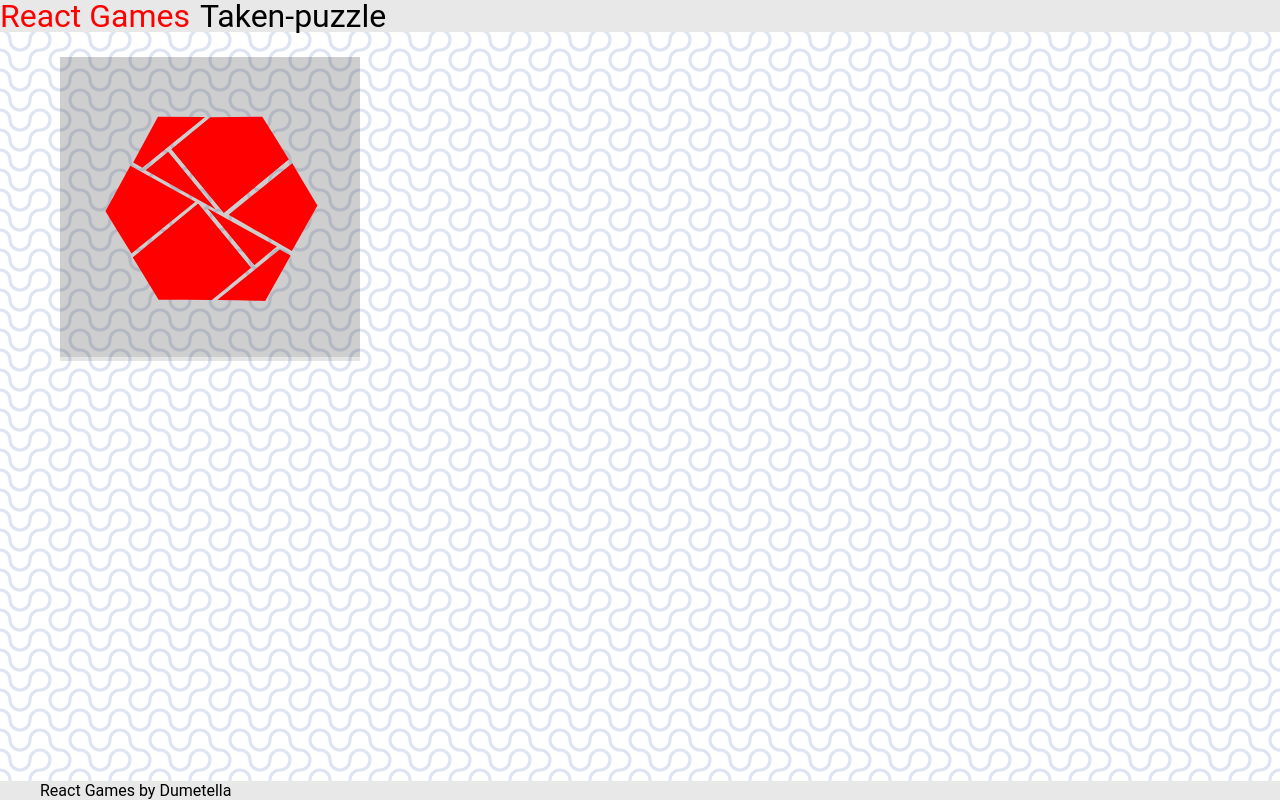
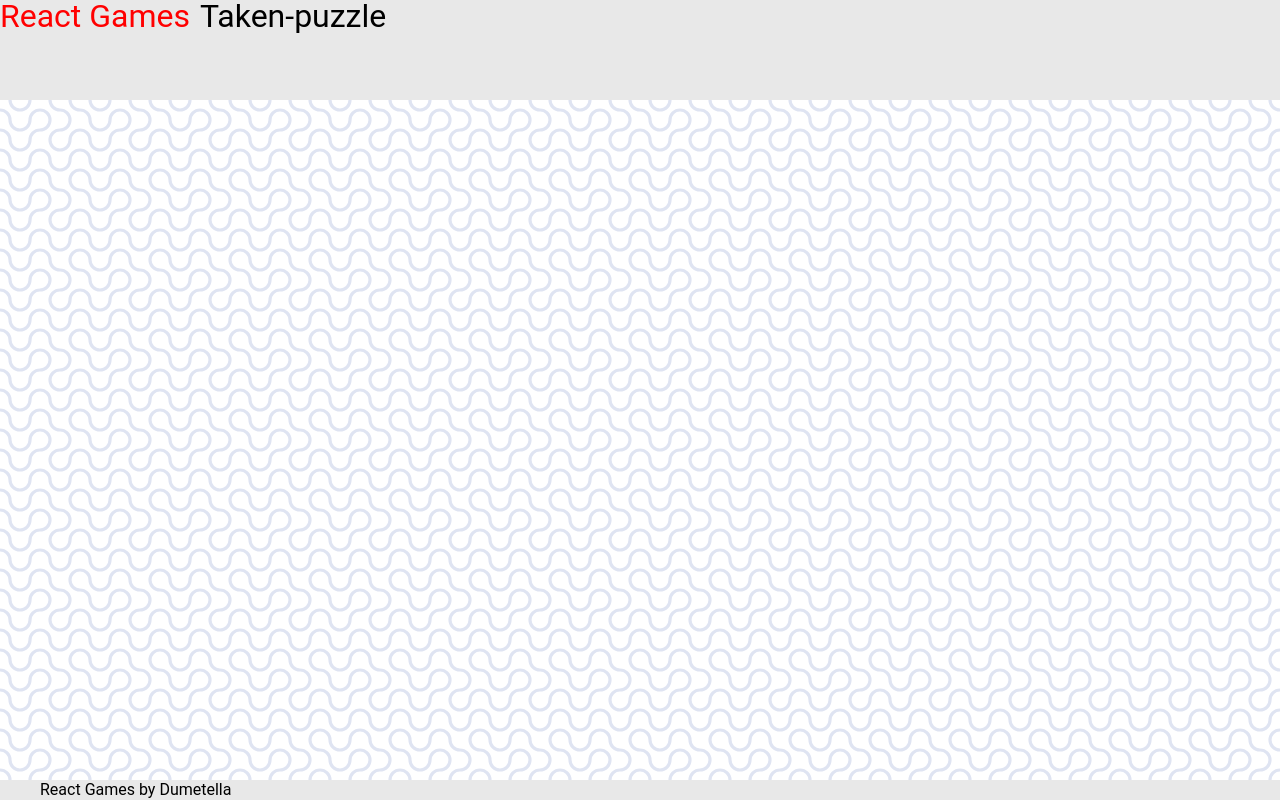
Before and after one commit to Dumetella/react-15game, a React (Create React App) app: page / in a window 1280 px wide. Built offline with nearby package versions, Linux system fonts and the light colour scheme.

Commit message:
logo scrapped

```diff
--- a/package.json
+++ b/package.json
@@ -3,9 +3,7 @@
   "version": "0.1.0",
   "private": true,
   "dependencies": {
-    "@types/lodash": "^4.14.173",
     "cra-template-typescript": "1.1.2",
-    "lodash": "^4.17.21",
     "react": "^17.0.2",
     "react-dom": "^17.0.2",
     "react-router-dom": "^5.3.0",
--- a/src/components/FooterStyle.tsx
+++ b/src/components/FooterStyle.tsx
@@ -1,8 +1,9 @@
 import styled from 'styled-components';
 
 export const MyFooter = styled.footer`
-    position:absolute;
-    bottom:0;
-    width:100%;
+    position: absolute;
+    bottom: 0;
+    width: 100%;
     background-color: rgb(232, 232, 232);
+    height: 20px;
 `;
--- a/src/components/Header.tsx
+++ b/src/components/Header.tsx
@@ -1,6 +1,7 @@
 import React from 'react';
 import { Link } from 'react-router-dom';
 import { LinksContainer, LinksItem, LinksList, Nav } from './HeaderStyle';
+
 import Container from './ui/Container';
 
 
--- a/src/components/HeaderStyle.tsx
+++ b/src/components/HeaderStyle.tsx
@@ -7,6 +7,7 @@ export const Nav = styled.nav`
     background-color: rgb(232, 232, 232);
     z-index: 10;
     box-sizing: border-box;
+    height: 100px;
 `;
 
 export const LinksContainer = styled.div`
--- a/src/components/Logo.tsx
+++ /dev/null
@@ -1,33 +0,0 @@
-import React from 'react';
-import './logo.css';
-
-export default function Logo(): JSX.Element {
-    return (
-        <div>
-            <svg width="0" height="0">
-                <defs>
-                    <clipPath id="hexagon-1"><path d="m65 148.5c16.635 2.2077 33.27 4.4154 49.904 6.623 10.949-13.445 21.897-26.889 32.846-40.334v-50.537h-82.75v84.248z" /></clipPath>
-                    <clipPath id="hexagon-2"><path d="m65 234.66c23.002-9.2552 46.004-18.51 69.006-27.766-6.6-15.97-13.2-31.95-19.79-47.93-16.409-2.15-32.814-4.29-49.22-6.43v82.137z" /></clipPath>
-                    <clipPath id="hexagon-3"><path d="m117.93 157.59 19.939 47.975 9.8789-3.8801v-80.684z" /></clipPath>
-                    <clipPath id="hexagon-4"><path d="m73.498 235.75h74.127v-29.309c-24.709 9.7695-49.418 19.539-74.127 29.309z" /></clipPath>
-                    <clipPath id="hexagon-5"><path d="m151.62 93.449c25-9.733 49.99-19.466 74.98-29.199h-74.979v29.199z" /></clipPath>
-                    <clipPath id="hexagon-6"><path d="m167.08 91.613c6.4095 16.148 12.819 32.297 19.229 48.445 16.231 2.3359 32.462 4.6719 48.693 7.0078v-81.818c-22.641 8.7884-45.281 17.577-67.922 26.365z" /></clipPath>
-                    <clipPath id="hexagon-7"><path d="m151.62 184.85v50.902h83.375v-84.766c-16.434-2.3646-32.868-4.7292-49.303-7.0938-11.357 13.652-22.715 27.305-34.072 40.957z" /></clipPath>
-                    <clipPath id="hexagon-8"><path d="m151.75 97.617v80.51c10.275-12.249 20.549-24.499 30.824-36.748l-19.199-48.293-11.625 4.5312z" /></clipPath>
-                </defs>
-            </svg>
-            <div className="logo">
-                <div className="clip-container clip-hexagon">
-                    <div className="clip"></div>
-                    <div className="clip"></div>
-                    <div className="clip"></div>
-                    <div className="clip"></div>
-                    <div className="clip"></div>
-                    <div className="clip"></div>
-                    <div className="clip"></div>
-                    <div className="clip"></div>
-                </div>
-            </div>
-        </div >
-    );
-}
--- a/src/components/logo.css
+++ /dev/null
@@ -1,126 +0,0 @@
-svg {
-    display: block;
-}
-
-/* Logo section */
-
-.logo {
-    display: inline-block;
-    margin: 25px 20px 25px;
-    background-color: rgba(0, 0, 0, 0.1);
-    cursor: pointer;
-    -webkit-transition: 0.5s;
-    transition: 0.5s;
-}
-
-.logo:hover {
-    background-color: rgba(202, 41, 100, 0.8);
-}
-
-.logo:hover .clip {
-    -webkit-transform: translate(0, 0) !important;
-    -ms-transform: translate(0, 0) !important;
-    transform: translate(0, 0) !important;
-}
-
-/* Basic styles for pieces */
-.clip-container {
-    position: relative;
-    width: 300px;
-    height: 300px;
-    display: inline-block;
-    background-color: rgba(0, 0, 0, 0.1);
-    overflow: hidden;
-}
-
-.clip {
-    position: absolute;
-    width: 300px;
-    height: 300px;
-    background-repeat: no-repeat;
-    background-position: center;
-    -webkit-transition: 0.5s;
-    transition: 0.5s;
-}
-
-/* Pieces transform */
-
-.clip-hexagon .clip {
-    background-color: red;
-}
-
-.clip-hexagon .clip:nth-child(1) {
-    -webkit-clip-path: url("#hexagon-1");
-    clip-path: url("#hexagon-1");
-    -webkit-transform: translate(26px, -114px) rotate(-129.5deg);
-    -ms-transform: translate(26px, -114px) rotate(-129.5deg);
-    transform: translate(26px, -114px) rotate(-129.5deg);
-}
-
-.clip-hexagon .clip:nth-child(2) {
-    -webkit-clip-path: url("#hexagon-2");
-    clip-path: url("#hexagon-2");
-    -webkit-transform: translate(-134px, -18px) rotate(-129deg);
-    -ms-transform: translate(-134px, -18px) rotate(-129deg);
-    transform: translate(-134px, -18px) rotate(-129deg);
-}
-
-.clip-hexagon .clip:nth-child(3) {
-    -webkit-clip-path: url("#hexagon-3");
-    clip-path: url("#hexagon-3");
-    -webkit-transform: translate(-26px, -70px) rotate(51deg);
-    -ms-transform: translate(-26px, -70px) rotate(51deg);
-    transform: translate(-26px, -70px) rotate(51deg);
-}
-
-.clip-hexagon .clip:nth-child(4) {
-    -webkit-clip-path: url("#hexagon-4");
-    clip-path: url("#hexagon-4");
-    -webkit-transform: translate(112px, 5.5px) rotate(50.5deg);
-    -ms-transform: translate(112px, 5.5px) rotate(50.5deg);
-    transform: translate(112px, 5.5px) rotate(50.5deg);
-}
-
-.clip-hexagon .clip:nth-child(5) {
-    -webkit-clip-path: url("#hexagon-5");
-    clip-path: url("#hexagon-5");
-    -webkit-transform: translate(-109px, -2px) rotate(50.5deg);
-    -ms-transform: translate(-109px, -2px) rotate(50.5deg);
-    transform: translate(-109px, -2px) rotate(50.5deg);
-}
-
-.clip-hexagon .clip:nth-child(6) {
-    -webkit-clip-path: url("#hexagon-6");
-    clip-path: url("#hexagon-6");
-    -webkit-transform: translate(138px, 20.5px) rotate(-129deg);
-    -ms-transform: translate(138px, 20.5px) rotate(-129deg);
-    transform: translate(138px, 20.5px) rotate(-129deg);
-}
-
-.clip-hexagon .clip:nth-child(7) {
-    -webkit-clip-path: url("#hexagon-7");
-    clip-path: url("#hexagon-7");
-    -webkit-transform: translate(-24px, 116.5px) rotate(-129.5deg);
-    -ms-transform: translate(-24px, 116.5px) rotate(-129.5deg);
-    transform: translate(-24px, 116.5px) rotate(-129.5deg);
-}
-
-.clip-hexagon .clip:nth-child(8) {
-    -webkit-clip-path: url("#hexagon-8");
-    clip-path: url("#hexagon-8");
-    -webkit-transform: translate(28px, 74px) rotate(51deg);
-    -ms-transform: translate(28px, 74px) rotate(51deg);
-    transform: translate(28px, 74px) rotate(51deg);
-}
-
-/* Fallback for Internet Explorer and Edge */
-.ie-edge .clip {
-    display: none;
-}
-
-.ie-edge .clip:first-child {
-    display: block;
-    -webkit-transform: translate(0, 0) !important;
-    -ms-transform: translate(0, 0) !important;
-    transform: translate(0, 0) !important;
-}
--- a/src/games/Taken/GameFrame.tsx
+++ b/src/games/Taken/GameFrame.tsx
@@ -15,7 +15,7 @@ function GameFrame(props: GameFrameProps) {
 }
 
 export default styled(GameFrame)`
-    min-height: calc(100vh - 160px);
+    min-height: calc(100vh - 500px);
     min-width: 100vh;
     display: flex;
     justify-content: center;
--- a/src/games/Taken/GameMenu.tsx
+++ b/src/games/Taken/GameMenu.tsx
@@ -16,7 +16,6 @@ function GameMenu(props: GameMenuProps) {
                 </button>
             </div>
         </div>
-
     );
 }
 
--- a/src/pages/Homepage.tsx
+++ b/src/pages/Homepage.tsx
@@ -1,12 +1,12 @@
 import React from 'react';
-import Logo from '../components/Logo';
+
 import Container from '../components/ui/Container';
 
 export default function Homepage(): JSX.Element {
     return (
         <div>
             <Container>
-                <Logo />
+
             </Container>
         </div>
     );
```
